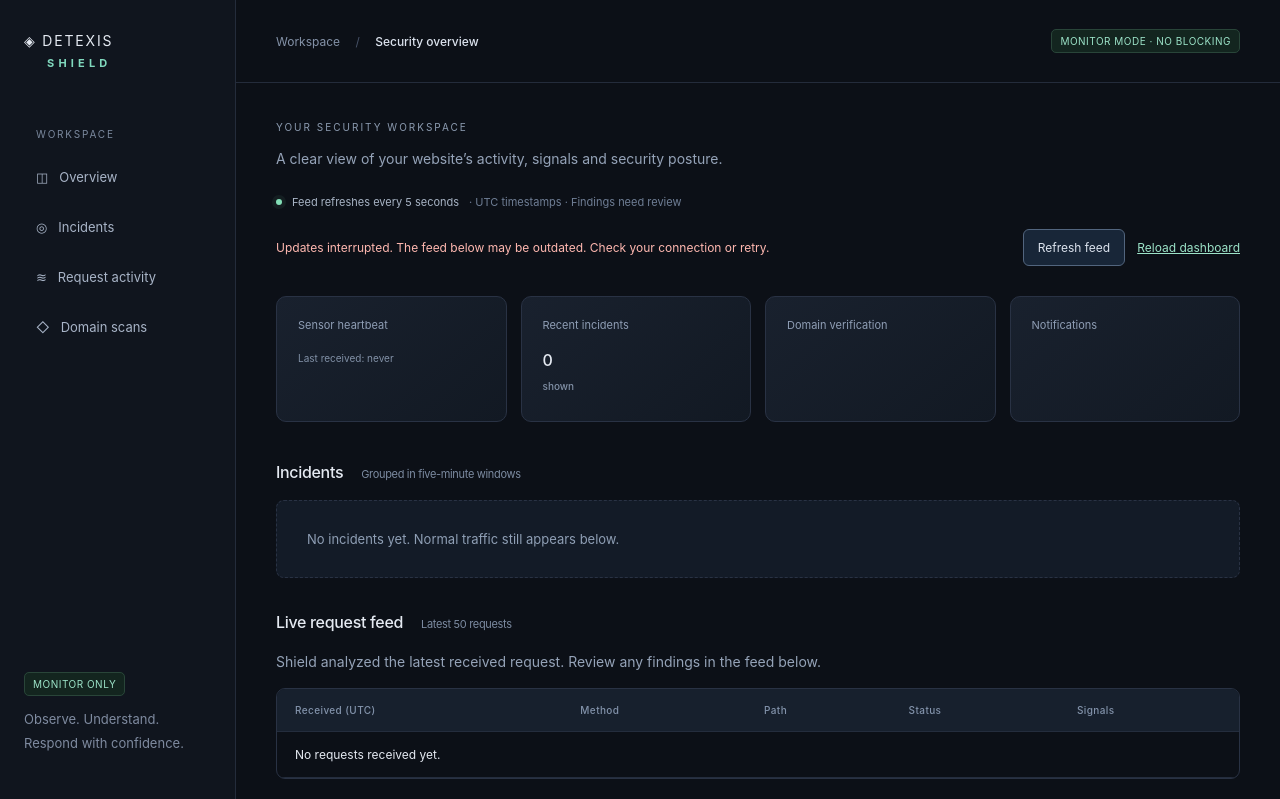
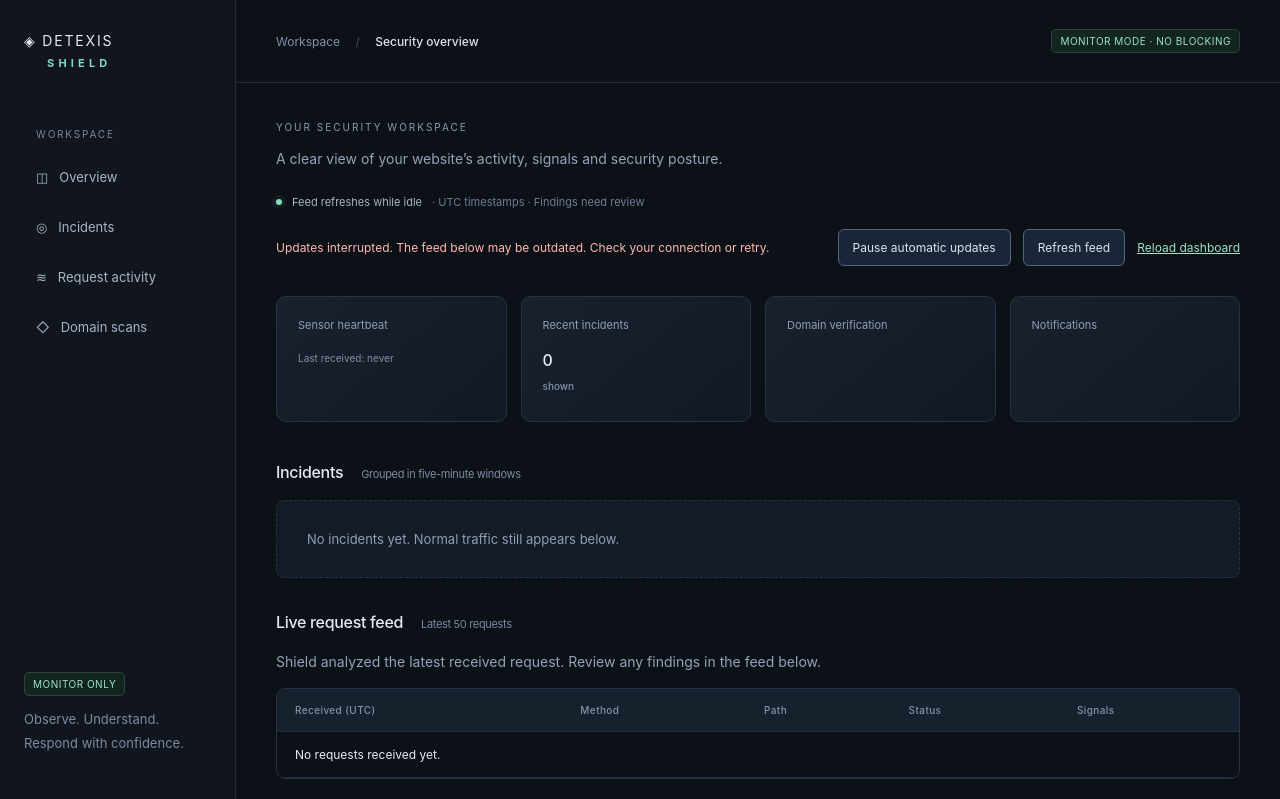
Before and after one commit to Avinash78799/detexis-ai, a Flask app: template detexis-shield/backend/app/templates/dashboard.html in a window 1280 px wide. Shown: the top 799 px of the page. Run offline with Flask 3, Linux system fonts and the light colour scheme; the template is opened without the code that fills it, so the values that code supplies are empty.

Commit message:
Preserve reading and keyboard focus during dashboard refreshes

```diff
--- a/detexis-shield/backend/app/static/dashboard.js
+++ b/detexis-shield/backend/app/static/dashboard.js
@@ -2,23 +2,62 @@
 (() => {
   const feed = document.getElementById('feed');
   const status = document.getElementById('feed-status');
+  const updated = document.getElementById('feed-updated');
   const retry = document.getElementById('refresh-feed');
-  if (!feed || !status || !retry) return;
+  const pause = document.getElementById('pause-feed');
+  if (!feed || !status || !updated || !retry || !pause) return;
+  let paused = false;
+  let manual = false;
+  const manualRequests = new WeakSet();
   const isFeed = event => event.detail?.elt === feed;
+  const reading = () => feed.contains(document.activeElement) || feed.querySelector('details[open]');
+
+  document.body.addEventListener('htmx:beforeRequest', event => {
+    if (!isFeed(event)) return;
+    if (reading() || (paused && !manual)) {
+      event.preventDefault();
+      return;
+    }
+    if (manual) manualRequests.add(event.detail.xhr);
+  });
+  document.body.addEventListener('htmx:beforeSwap', event => {
+    if (event.detail?.target === feed && event.detail.shouldSwap &&
+        (reading() || (paused && !manualRequests.has(event.detail.xhr)))) {
+      event.preventDefault();
+    }
+  });
+
+  function showStatus(message, state = 'ok') {
+    if (status.dataset.state !== state) status.dataset.state = state;
+    if (status.textContent !== message) status.textContent = message;
+  }
   function failed(event) {
     if (!isFeed(event)) return;
-    status.dataset.state = 'error';
-    status.textContent = event.detail.xhr?.status === 401
+    showStatus(event.detail.xhr?.status === 401
       ? 'Your session expired. Return to your workspace and sign in to resume updates.'
-      : 'Updates interrupted. The feed below may be outdated. Check your connection or retry.';
+      : 'Updates interrupted. The feed below may be outdated. Check your connection or retry.', 'error');
   }
   for (const name of ['htmx:responseError', 'htmx:sendError', 'htmx:timeout']) {
     document.body.addEventListener(name, failed);
   }
   document.body.addEventListener('htmx:afterSwap', event => {
     if (!isFeed(event)) return;
-    status.dataset.state = 'ok';
-    status.textContent = 'Feed updated at ' + new Date().toISOString().slice(11, 19) + ' UTC.';
+    showStatus(paused ? 'Automatic updates paused.' : 'Automatic updates on.');
+    updated.textContent = 'Last updated at ' + new Date().toISOString().slice(11, 19) + ' UTC.';
   });
-  retry.addEventListener('click', () => window.htmx.trigger(feed, 'refresh'));
+  retry.addEventListener('click', () => {
+    if (reading()) {
+      showStatus('Close open scan details before refreshing the feed.');
+      return;
+    }
+    manual = true;
+    try { window.htmx.trigger(feed, 'refresh'); }
+    finally { manual = false; }
+  });
+  pause.addEventListener('click', () => {
+    paused = !paused;
+    pause.textContent = paused ? 'Resume automatic updates' : 'Pause automatic updates';
+    showStatus(paused ? 'Automatic updates paused.' : 'Automatic updates on.');
+  });
+  pause.hidden = false;
 })();
--- a/detexis-shield/backend/app/templates/dashboard.html
+++ b/detexis-shield/backend/app/templates/dashboard.html
@@ -4,8 +4,8 @@
 <meta name="htmx-config" content='{"allowEval":false,"allowScriptTags":false,"selfRequestsOnly":true}'>
 <link rel="stylesheet" href="/static/dashboard.css?v={{ asset_versions['dashboard.css'] }}"><script src="/static/htmx.min.js?v={{ asset_versions['htmx.min.js'] }}" defer></script><script src="/static/dashboard.js?v={{ asset_versions['dashboard.js'] }}" defer></script></head>
 <body><a class="skip" href="#overview">Skip to overview</a><aside class="sidebar"><a href="{{ workspace_url or '/dashboard' }}" class="brand">◈ DETEXIS <strong>SHIELD</strong></a><p class="nav-label">WORKSPACE</p><nav aria-label="Dashboard"><a href="#overview">◫ &nbsp; Overview</a><a href="#incidents">◎ &nbsp; Incidents</a><a href="#requests">≋ &nbsp; Request activity</a><a href="#scans">◇ &nbsp; Domain scans</a></nav><div class="sidebar-note"><span class="mode">MONITOR ONLY</span><p>Observe. Understand.<br>Respond with confidence.</p></div></aside><div class="workspace"><header><span>Workspace <span aria-hidden="true">/</span> <strong>Security overview</strong></span><span class="mode">MONITOR MODE · NO BLOCKING</span></header>
-<main id="overview"><p class="eyebrow">YOUR SECURITY WORKSPACE</p><h1>{{ site.domain }}</h1><p class="subtitle">A clear view of your website’s activity, signals and security posture.</p><div class="notice"><span class="pulse" aria-hidden="true"></span> Feed refreshes every 5 seconds <span>· UTC timestamps · Findings need review</span></div>
-<div class="feed-controls"><p id="feed-status" role="status" aria-live="polite">Page loaded. Automatic updates run every 5 seconds.</p><button id="refresh-feed" type="button">Refresh feed</button><a href="{{ workspace_url or '/dashboard' }}">{{ 'Return to workspace' if workspace_url else 'Reload dashboard' }}</a></div>
-<div id="feed" hx-get="{{ feed_url or '/dashboard/feed' }}" hx-trigger="every 5s, refresh" hx-request='{"timeout":10000}' hx-swap="innerHTML">{% include "feed.html" %}</div>
+<main id="overview"><p class="eyebrow">YOUR SECURITY WORKSPACE</p><h1>{{ site.domain }}</h1><p class="subtitle">A clear view of your website’s activity, signals and security posture.</p><div class="notice"><span class="pulse" aria-hidden="true"></span> Feed refreshes while idle <span>· UTC timestamps · Findings need review</span></div>
+<div class="feed-controls"><p id="feed-status" role="status" aria-live="polite">Automatic updates on.</p><span id="feed-updated"></span><button id="pause-feed" type="button" hidden>Pause automatic updates</button><button id="refresh-feed" type="button">Refresh feed</button><a href="{{ workspace_url or '/dashboard' }}">{{ 'Return to workspace' if workspace_url else 'Reload dashboard' }}</a></div>
+<div id="feed" hx-get="{{ feed_url or '/dashboard/feed' }}" hx-trigger="every 5s, refresh queue:none" hx-request='{"timeout":10000}' hx-swap="innerHTML">{% include "feed.html" %}</div>
 <noscript><p>Automatic updates require JavaScript. Refresh this page to see the latest events.</p></noscript>
 </main><footer>Detexis Shield · Daily salted IP hashes · Read-only dashboard</footer></div></body></html>
```
Also changed, not shown: detexis-shield/tests/dashboard_status.test.cjs (+47 -3 lines).
